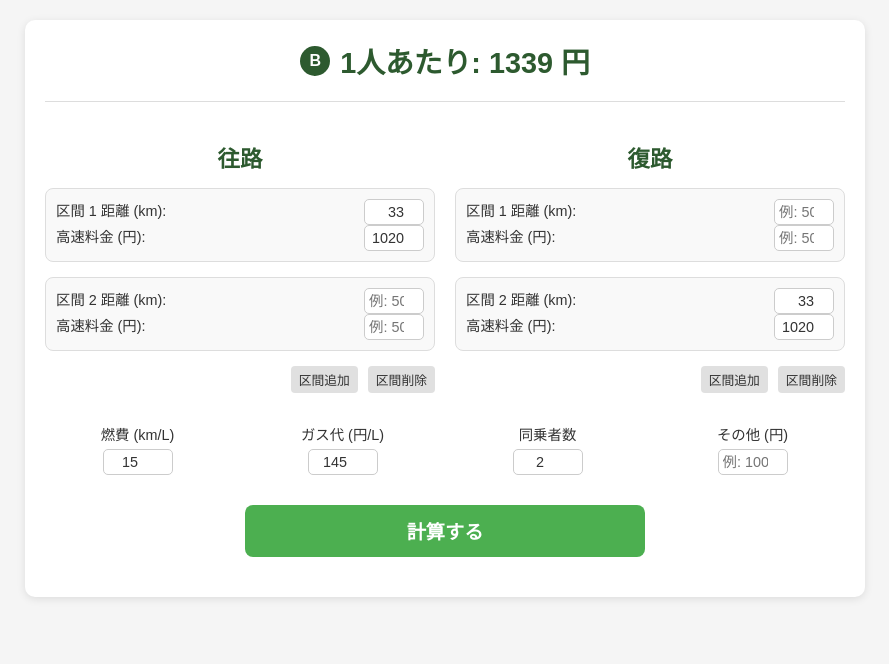
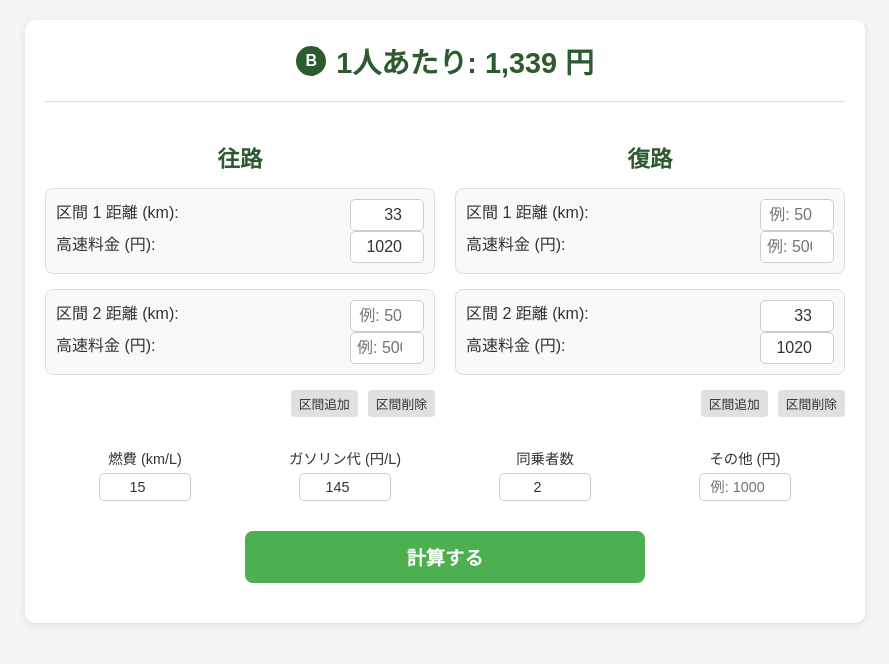
Before and after one commit to ringomo-png/bori, a plain HTML site: page index.html in a window 1280 px wide. Both pictures are taken after a click on the button "計算する". Shown: the whole page, without its empty margins (195-1084 px from the left). Drawn offline with Linux system fonts and the light colour scheme.

Commit message:
Update index.html

```diff
--- a/index.html
+++ b/index.html
@@ -61,12 +61,10 @@
             display: flex;
             justify-content: space-between;
             gap: 20px;
-            flex-wrap: wrap;
         }
 
         .section-group {
             flex: 1;
-            min-width: 300px;
         }
 
         .section-group h2 {
@@ -87,19 +85,19 @@
         .section label {
             display: flex;
             justify-content: space-between;
-            font-size: 0.9rem;
+            font-size: 1rem;
             color: #333;
         }
 
         .section input {
-            width: 50px;
-            padding: 4px;
+            width: 60px;
+            padding: 6px;
             margin-left: 10px;
             border: 1px solid #ccc;
             border-radius: 5px;
             background-color: #fff;
             color: #333;
-            font-size: 0.9rem;
+            font-size: 1rem;
             text-align: right;
         }
 
@@ -126,17 +124,14 @@
 
         .info-container {
             display: flex;
-            flex-wrap: wrap;
             justify-content: space-between;
             margin-top: 20px;
             padding: 10px 0;
-            gap: 20px;
         }
 
         .info-group {
             text-align: center;
             flex: 1;
-            min-width: 150px;
         }
 
         .info-group label {
@@ -147,8 +142,8 @@
         }
 
         .info-group input {
-            width: 60px;
-            padding: 4px;
+            width: 80px;
+            padding: 5px;
             border: 1px solid #ccc;
             border-radius: 5px;
             background-color: #fff;
@@ -205,10 +200,10 @@
                         </div>
                         <div class="section">
                             <label>区間 2 距離 (km):
-                                <input type="number" class="distance" placeholder="例: 50">
+                                <input type="number" class="distance" placeholder="例: 50" oninput="syncOutwardToReturn(this, 'distance')">
                             </label>
                             <label>高速料金 (円):
-                                <input type="number" class="tollFee" step="10" placeholder="例: 500">
+                                <input type="number" class="tollFee" step="10" placeholder="例: 500" oninput="syncOutwardToReturn(this, 'tollFee')">
                             </label>
                         </div>
                     </div>
@@ -250,7 +245,7 @@
                     <input type="number" id="fuelEfficiency" value="15" required>
                 </div>
                 <div class="info-group">
-                    <label>ガス代 (円/L)</label>
+                    <label>ガソリン代 (円/L)</label>
                     <input type="number" id="fuelPrice" value="145" required>
                 </div>
                 <div class="info-group">
@@ -268,26 +263,9 @@
     </div>
 
     <script>
-        function addSection(sectionId) {
-            const sectionContainer = document.getElementById(sectionId);
-            const sectionDiv = document.createElement("div");
-            sectionDiv.className = "section";
-            sectionDiv.innerHTML = `
-                <label>区間 ${sectionContainer.children.length + 1} 距離 (km):
-                    <input type="number" class="distance" placeholder="例: 50">
-                </label>
-                <label>高速料金 (円):
-                    <input type="number" class="tollFee" step="10" placeholder="例: 500">
-                </label>
-            `;
-            sectionContainer.appendChild(sectionDiv);
-        }
-
-        function removeLastSection(sectionId) {
-            const sectionContainer = document.getElementById(sectionId);
-            if (sectionContainer.children.length > 1) {
-                sectionContainer.removeChild(sectionContainer.lastChild);
-            }
+        function syncOutwardToReturn(input, fieldType) {
+            const returnSection1 = document.querySelector(`#returnSections .section:nth-child(1) .${fieldType}`);
+            returnSection1.value = input.value;
         }
 
         function calculateTotal() {
@@ -311,8 +289,33 @@
             const totalCost = fuelCost + totalTollFee + otherCost;
             const costPerPerson = totalCost / numPeople;
 
-            // 三桁区切りのフォーマット
-            document.getElementById("costPerPerson").innerText = costPerPerson.toFixed(0).toLocaleString();
+            document.getElementById("costPerPerson").innerText = formatWithCommas(costPerPerson.toFixed(0));
+        }
+
+        function addSection(sectionId) {
+            const sectionContainer = document.getElementById(sectionId);
+            const sectionDiv = document.createElement("div");
+            sectionDiv.className = "section";
+            sectionDiv.innerHTML = `
+                <label>区間 ${sectionContainer.children.length + 1} 距離 (km):
+                    <input type="number" class="distance" placeholder="例: 50">
+                </label>
+                <label>高速料金 (円):
+                    <input type="number" class="tollFee" step="10" placeholder="例: 500">
+                </label>
+            `;
+            sectionContainer.appendChild(sectionDiv);
+        }
+
+        function removeLastSection(sectionId) {
+            const sectionContainer = document.getElementById(sectionId);
+            if (sectionContainer.children.length > 1) {
+                sectionContainer.removeChild(sectionContainer.lastChild);
+            }
+        }
+
+        function formatWithCommas(number) {
+            return number.replace(/\B(?=(\d{3})+(?!\d))/g, ",");
         }
     </script>
 </body>
```
